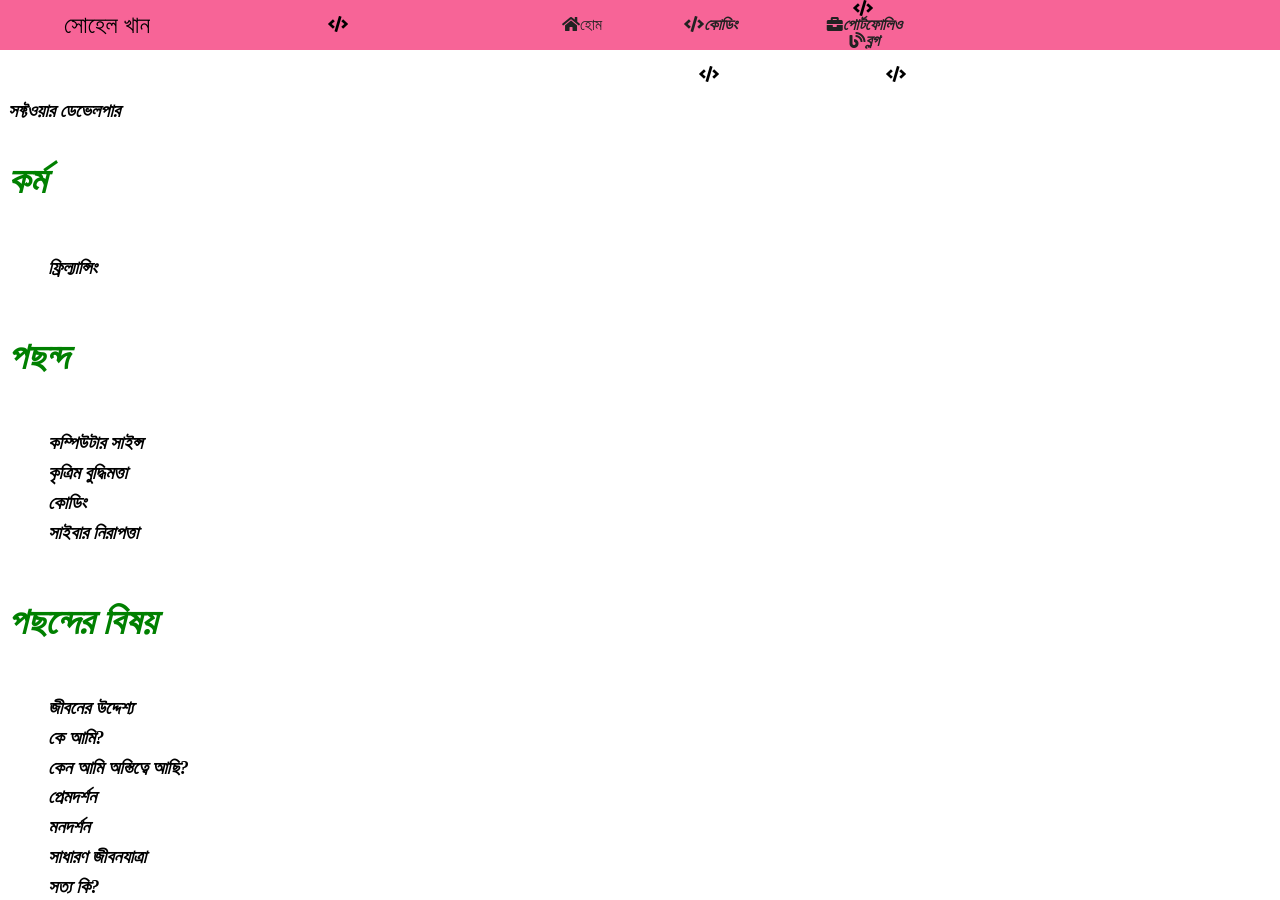
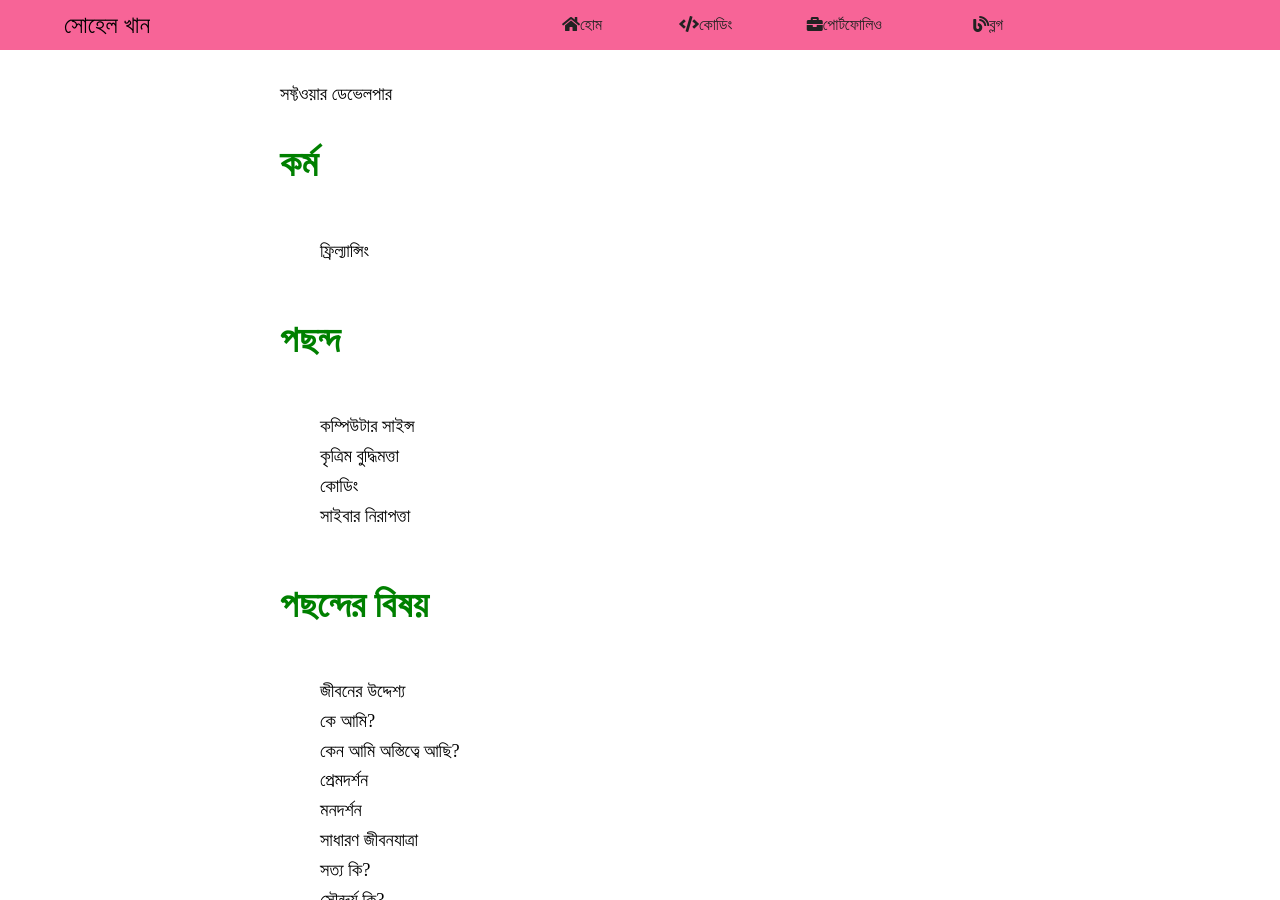
Before and after one commit to sohelkhanz/sohelkhanz.github.io, a Jekyll site: the page built from index.md, in a window 1280 px wide and 900 px high. Built offline with Jekyll 4.4.1, drawn with Linux system fonts in a browser that asks for light colours.

Commit message:
Update default.html

```diff
--- a/_layouts/default.html
+++ b/_layouts/default.html
@@ -21,7 +21,7 @@
             <ul>
 
                    <li><a  href="/"><i class="fas fa-home"></i>হোম</a> </li>
-                   <li><a  href="/#"><i class="fas fa-code"><i>কোডিং</a> </li>
+                   <li><a  href="/#"><i class="fas fa-code"></i>কোডিং</a> </li>
                    <li><a  href="/#"><i class="fas fa-briefcase"></i>পোর্টফোলিও</a> </li>
                    <li> <a  href="/contents/markdown"> <i class="fas fa-blog"></i>ব্লগ</a> </li>
 
```
